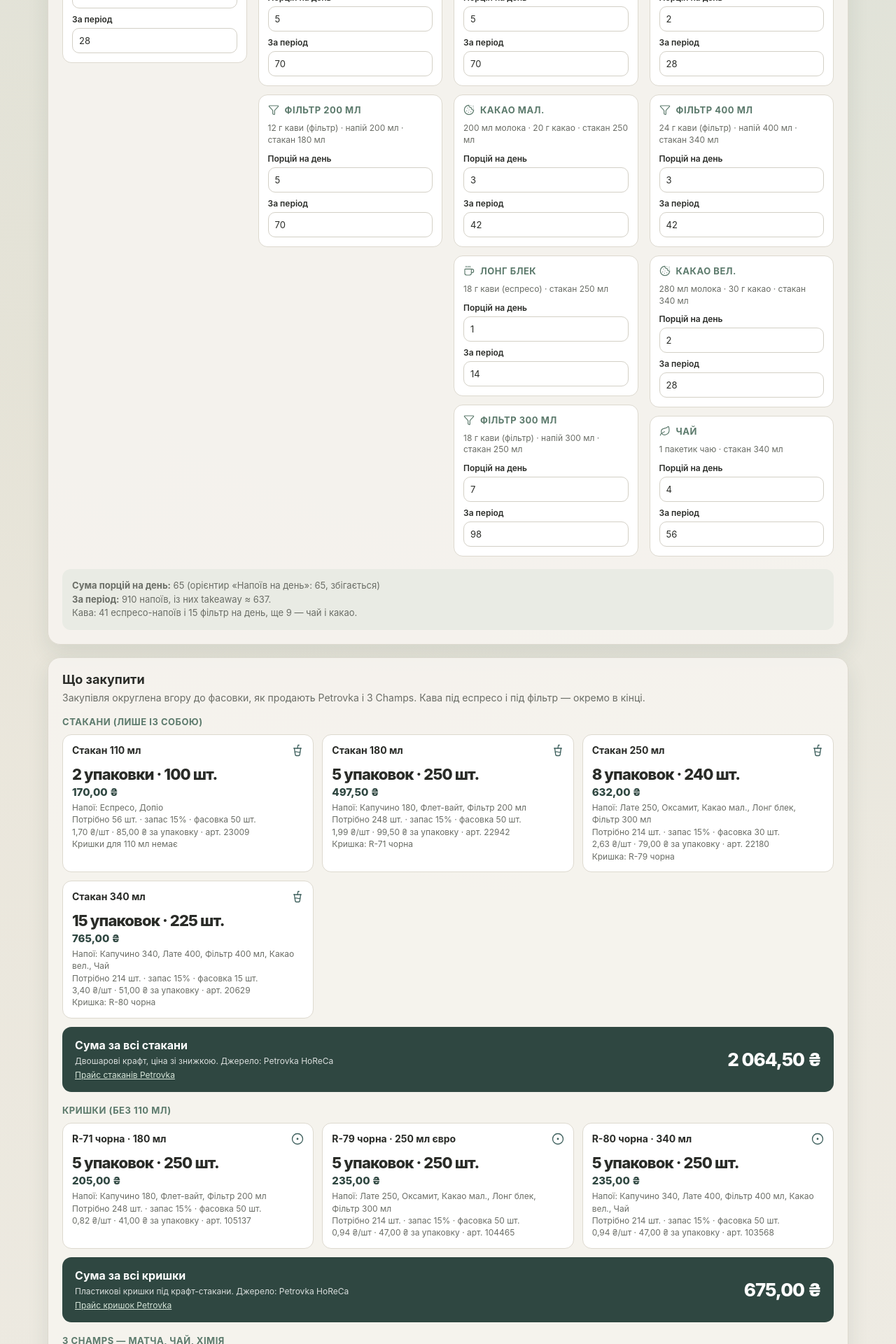
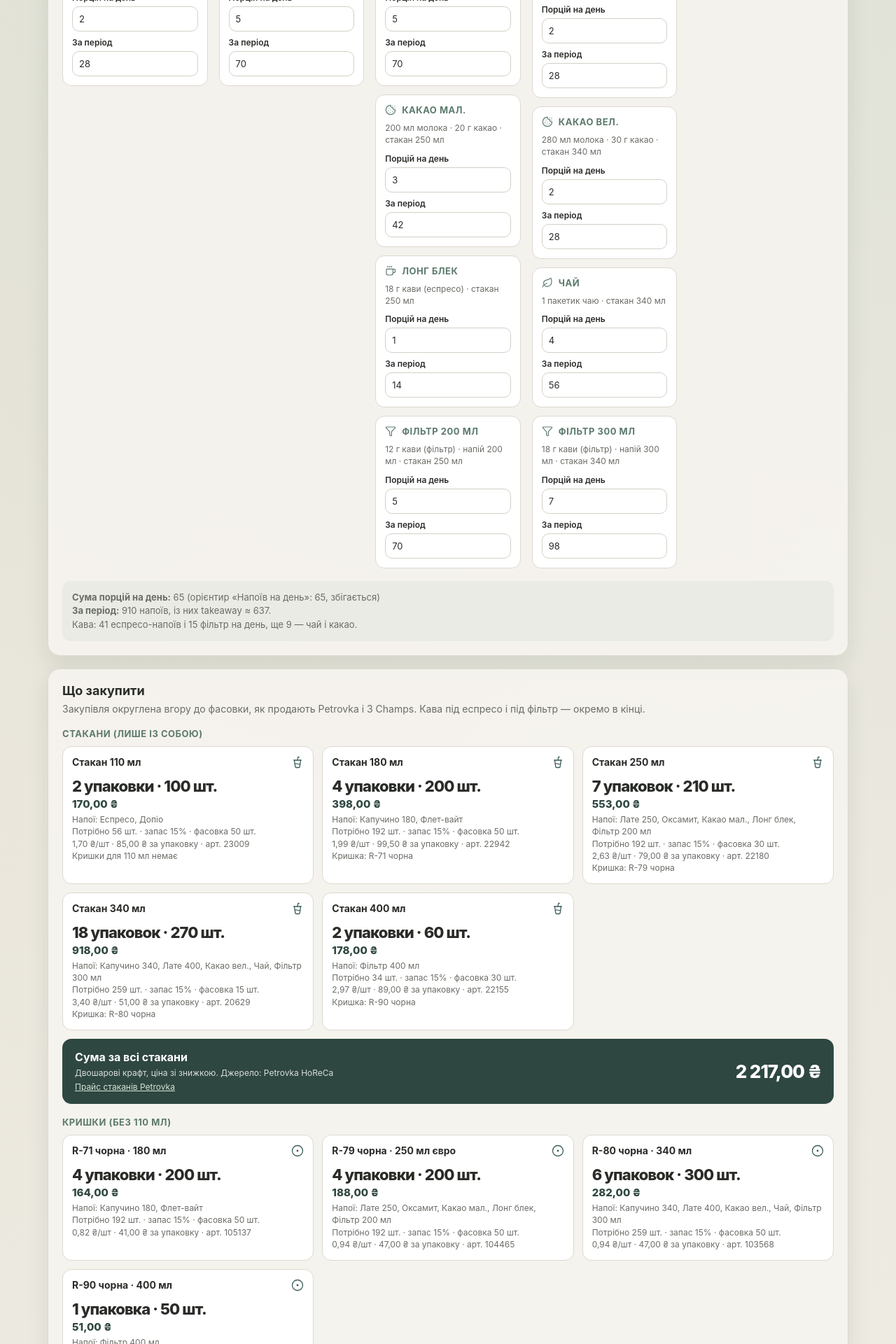
Before and after one commit to NatalinaMatioshko/coffee-shop-supplies, a React (Vite) app: page / in a window 1280 px wide. Shown: the part 740-2660 px from the top of the page at 70% size. Built offline with nearby package versions, Linux system fonts and the light colour scheme.

Commit message:
Map filter drinks to 250, 340, and 400 ml cups.
Filter 400 now orders the Petrovka 400 ml kraft cup and R-90 lid instead of borrowing the 340 ml size.

Co-authored-by: Cursor <cursoragent@cursor.com>

```diff
--- a/src/data/constants.js
+++ b/src/data/constants.js
@@ -23,7 +23,7 @@ export const CUP_SOURCE = {
 export const LID_SOURCE = {
   name: 'Petrovka HoReCa',
   url: 'https://petrovka-horeca.com.ua/uk/kryshki-na-stakany-250-evro-340-ml-78-79-80-81-mm/',
-  note: 'Пластикові кришки під крафт-стакани',
+  note: 'Пластикові кришки під крафт-стакани, зокрема R-90 на 400 мл',
 };
 
 export const LID_CATALOG = {
@@ -57,6 +57,16 @@ export const LID_CATALOG = {
     diameter: 80,
     url: 'https://petrovka-horeca.com.ua/uk/kryshki-na-stakany-250-evro-340-ml-78-79-80-81-mm/',
   },
+  r90: {
+    title: 'R-90 чорна',
+    forCups: '400 мл',
+    sku: '103919',
+    pack: 50,
+    packPrice: 51,
+    unitPrice: 1.02,
+    diameter: 90,
+    url: 'https://petrovka-horeca.com.ua/uk/p679350948-kryshka-romb-kv90.html',
+  },
 };
 
 export const CUP_CATALOG = {
@@ -64,6 +74,7 @@ export const CUP_CATALOG = {
   180: { sku: '22942', pack: 50, packPrice: 99.5, unitPrice: 1.99, title: '180 мл двошаровий крафт', lidId: 'r71' },
   250: { sku: '22180', pack: 30, packPrice: 79, unitPrice: 2.63, title: '250 мл євро двошаровий крафт', lidId: 'r79' },
   340: { sku: '20629', pack: 15, packPrice: 51, unitPrice: 3.4, title: '340 мл двошаровий крафт', lidId: 'r80' },
+  400: { sku: '22155', pack: 30, packPrice: 89, unitPrice: 2.97, title: '400 мл двошаровий крафт', lidId: 'r90' },
 };
 
 export const RESERVE_OPTIONS = [
@@ -109,19 +120,20 @@ export const MENU_ITEMS = [
 
   drink({ id: 'cappuccino', name: 'Капучино 180', icon: 'milk', cupSize: 180, coffeeG: 9, milkMl: 120, daily: 12 }),
   drink({ id: 'flatwhite', name: 'Флет-вайт', icon: 'milk', cupSize: 180, coffeeG: 18, milkMl: 110, daily: 5 }),
-  drink({ id: 'filterSmall', name: 'Фільтр 200 мл', icon: 'funnel', cupSize: 180, servingMl: 200, coffeeG: 12, coffeeKind: 'filter', daily: 5 }),
 
   drink({ id: 'latte', name: 'Лате 250', icon: 'cupSoda', cupSize: 250, coffeeG: 9, milkMl: 180, daily: 3 }),
   drink({ id: 'oxamyt', name: 'Оксамит', icon: 'milk', cupSize: 250, coffeeG: 9, milkMl: 180, daily: 5 }),
   drink({ id: 'cocoaSmall', name: 'Какао мал.', icon: 'cookie', cupSize: 250, cocoaG: 20, milkMl: 200, daily: 3 }),
   drink({ id: 'longBlack', name: 'Лонг блек', icon: 'coffee', cupSize: 250, coffeeG: 18, daily: 1 }),
-  drink({ id: 'filterMedium', name: 'Фільтр 300 мл', icon: 'funnel', cupSize: 250, servingMl: 300, coffeeG: 18, coffeeKind: 'filter', daily: 7 }),
+  drink({ id: 'filterSmall', name: 'Фільтр 200 мл', icon: 'funnel', cupSize: 250, servingMl: 200, coffeeG: 12, coffeeKind: 'filter', daily: 5 }),
 
   drink({ id: 'cappuccinoLarge', name: 'Капучино 340', icon: 'milk', cupSize: 340, coffeeG: 18, milkMl: 250, daily: 8 }),
   drink({ id: 'latteLarge', name: 'Лате 400', icon: 'cupSoda', cupSize: 340, servingMl: 400, coffeeG: 18, milkMl: 300, daily: 2 }),
-  drink({ id: 'filterLarge', name: 'Фільтр 400 мл', icon: 'funnel', cupSize: 340, servingMl: 400, coffeeG: 24, coffeeKind: 'filter', daily: 3 }),
   drink({ id: 'cocoaLarge', name: 'Какао вел.', icon: 'cookie', cupSize: 340, cocoaG: 30, milkMl: 280, daily: 2 }),
   drink({ id: 'tea', name: 'Чай', icon: 'leaf', cupSize: 340, teaBags: 1, daily: 4 }),
+  drink({ id: 'filterMedium', name: 'Фільтр 300 мл', icon: 'funnel', cupSize: 340, servingMl: 300, coffeeG: 18, coffeeKind: 'filter', daily: 7 }),
+
+  drink({ id: 'filterLarge', name: 'Фільтр 400 мл', icon: 'funnel', cupSize: 400, coffeeG: 24, coffeeKind: 'filter', daily: 3 }),
 ];
 
 export const DEFAULT_CUPS_PER_DAY = MENU_ITEMS.reduce((sum, item) => sum + item.daily, 0);
--- a/src/index.css
+++ b/src/index.css
@@ -40,7 +40,7 @@ input:focus, select:focus { outline: 3px solid var(--focus); border-color: var(-
 .hint { color: var(--muted); font-size: 12px; margin: 6px 0 0; }
 
 .menu-card { margin-bottom: 18px; }
-.menu-groups { display: grid; grid-template-columns: repeat(4, 1fr); gap: 16px; }
+.menu-groups { display: grid; grid-template-columns: repeat(5, minmax(0, 1fr)); gap: 16px; }
 .menu-groups .group { margin-bottom: 0; }
 .results-card .items { grid-template-columns: repeat(3, 1fr); }
 .card { padding: 20px; }
```
Also changed, not shown: 1 other file (tests, documents, lock files or other folders).
